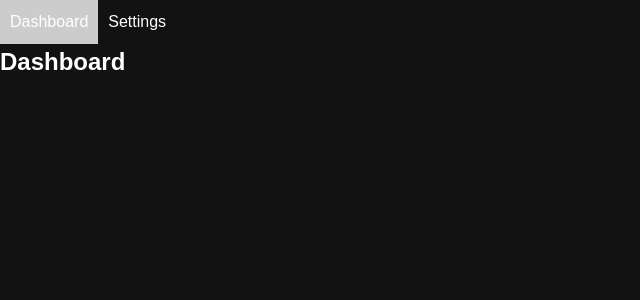
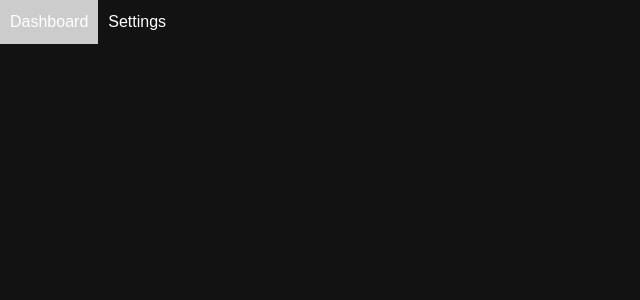
Before and after one commit to johanncatalla/openIT-hackathon-2024, a Vue app in the folder client/: page /adminDashboard/1 in a window 1280 px wide. Shown: the top 300 px of the page, without its empty margins (0-640 px from the left). Built offline with nearby package versions, Linux system fonts and the light colour scheme; a web font is replaced by a local one.

Commit message:
dashboard

```diff
--- a/client/src/pages/adminDashboard.vue
+++ b/client/src/pages/adminDashboard.vue
@@ -7,14 +7,10 @@
 
         <div v-if="activeTab === 'dashboard'">
             <div >
-                <h1>Dashboard</h1>
             </div>
         </div>
 
         <div v-if="activeTab === 'settings'">
-            <div >
-                <h1>Settings</h1>
-            </div>
         </div>
     </div>
 </template>
--- a/client/src/pages/userDashboard.vue
+++ b/client/src/pages/userDashboard.vue
@@ -2,6 +2,7 @@
     <div>
         <ul class="tab-menu">
             <li :class="{ active: activeTab === 'dashboard' }" @click="activeTab = 'dashboard'">Dashboard</li>
+
         </ul>
 
         <div v-if="activeTab === 'dashboard'">
```
